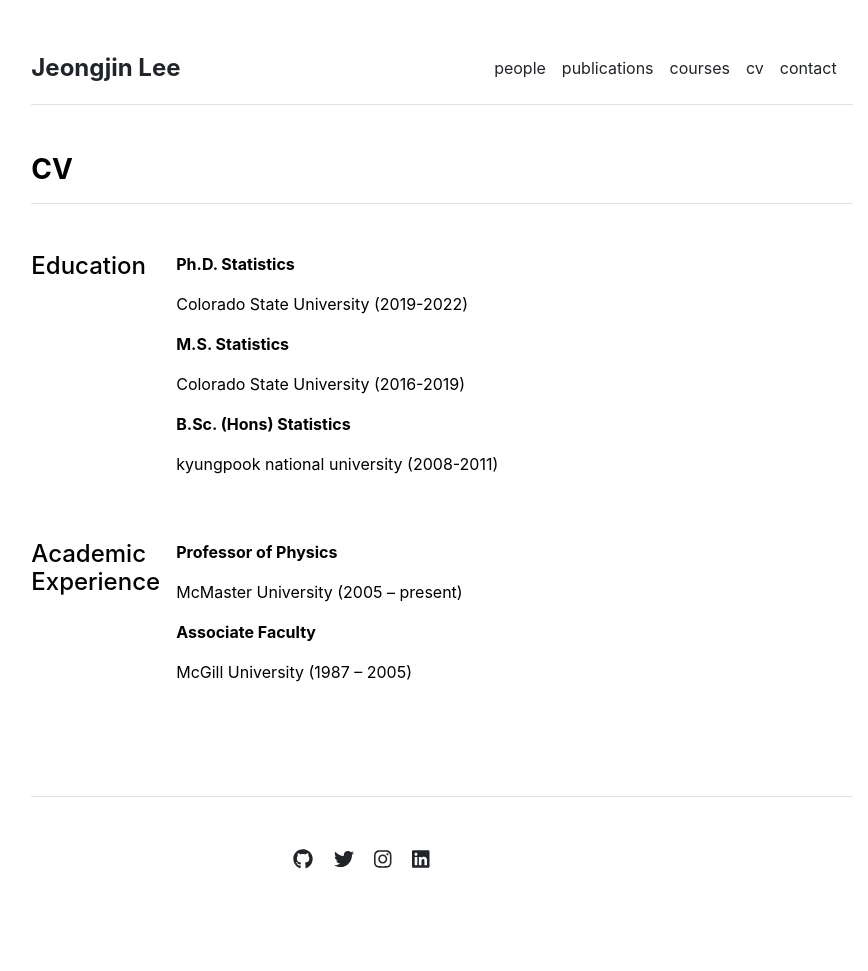
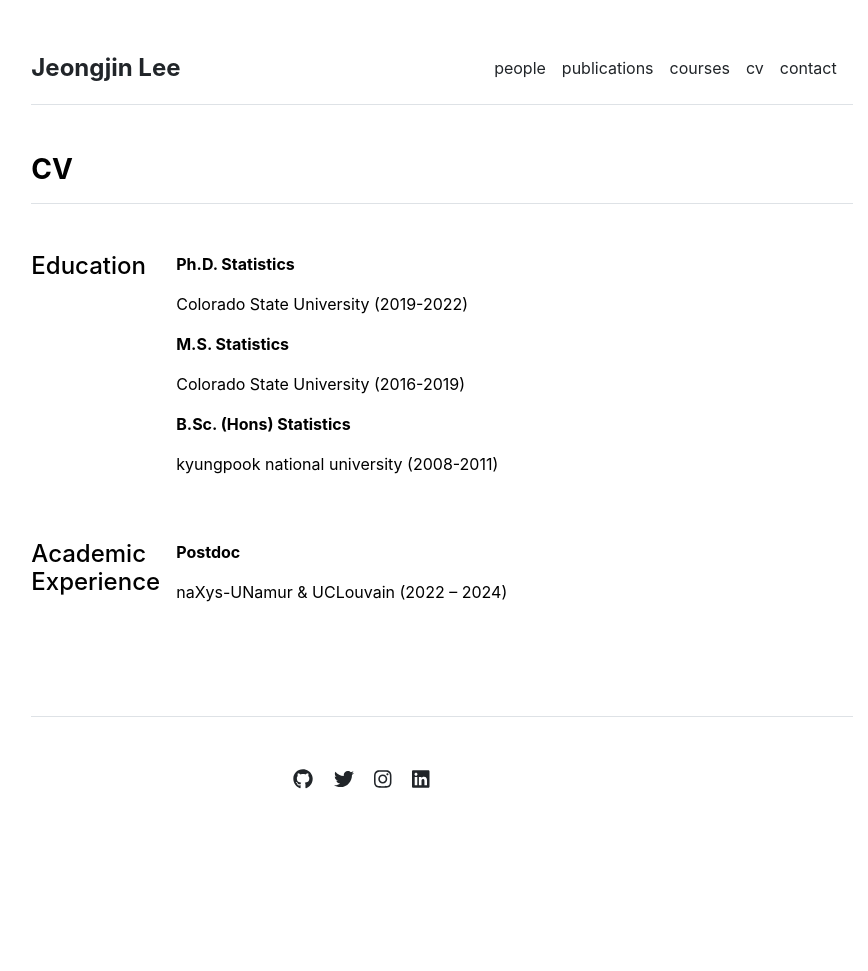
Before and after one commit to JeongjinLee88/JeongjinLee88.github.io, a Jekyll site: the page built from cv.md, in a window 1280 px wide. Shown: the whole page, without its empty margins (198-1066 px from the left). Built offline with Jekyll 4.4.1, drawn with Linux system fonts in a browser that asks for light colours; after the commit the page ends 900 px from its top, so only the background shows below that.

Commit message:
Update academic-experience.yml

```diff
--- a/_data/cv/academic-experience.yml
+++ b/_data/cv/academic-experience.yml
@@ -1,5 +1,2 @@
-- title: 'Professor of Physics'
-  description: 'McMaster University (2005 – present)'
-
-- title: 'Associate Faculty'
-  description: 'McGill University (1987 – 2005)'
+- title: 'Postdoc'
+  description: 'naXys-UNamur & UCLouvain (2022 – 2024)'
```
